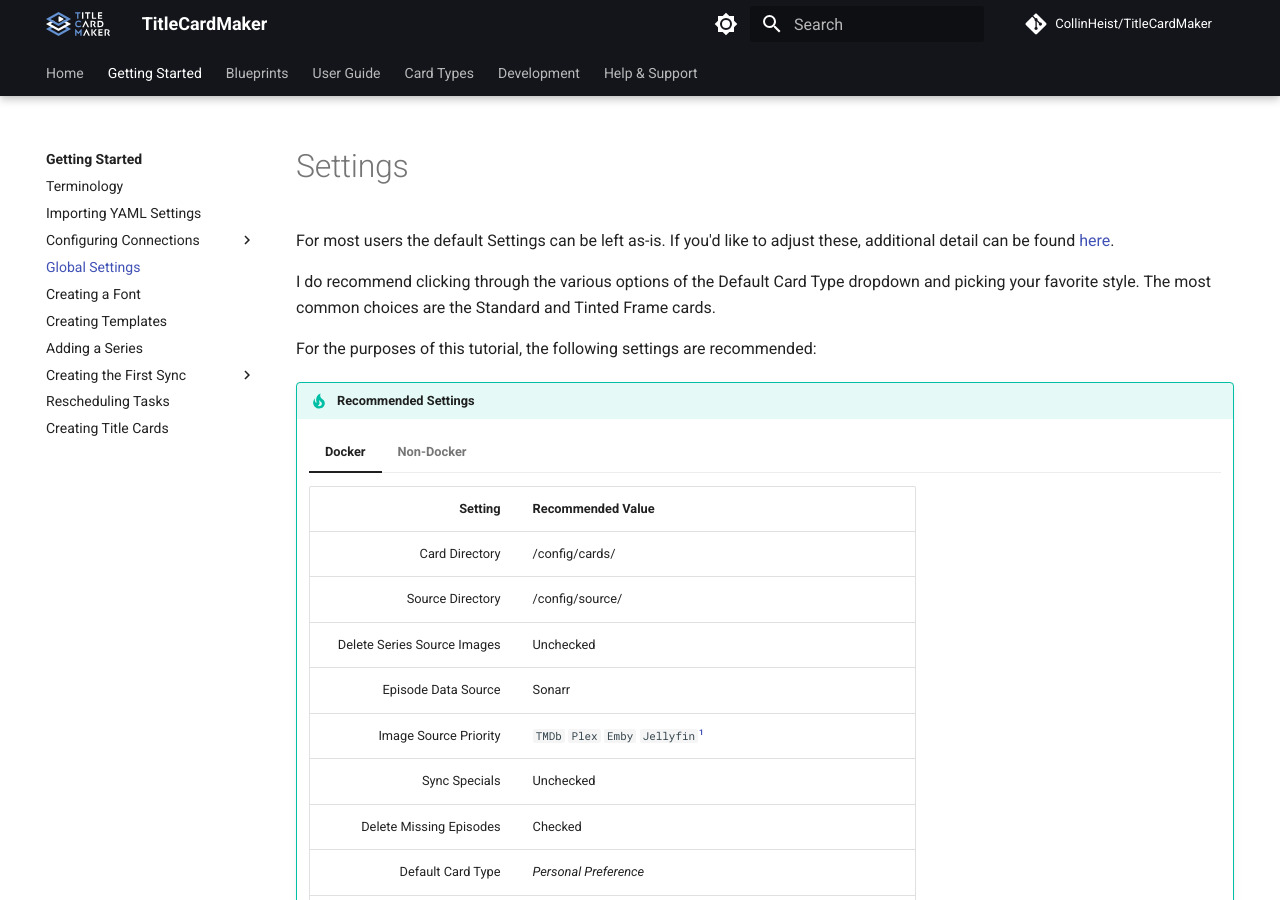
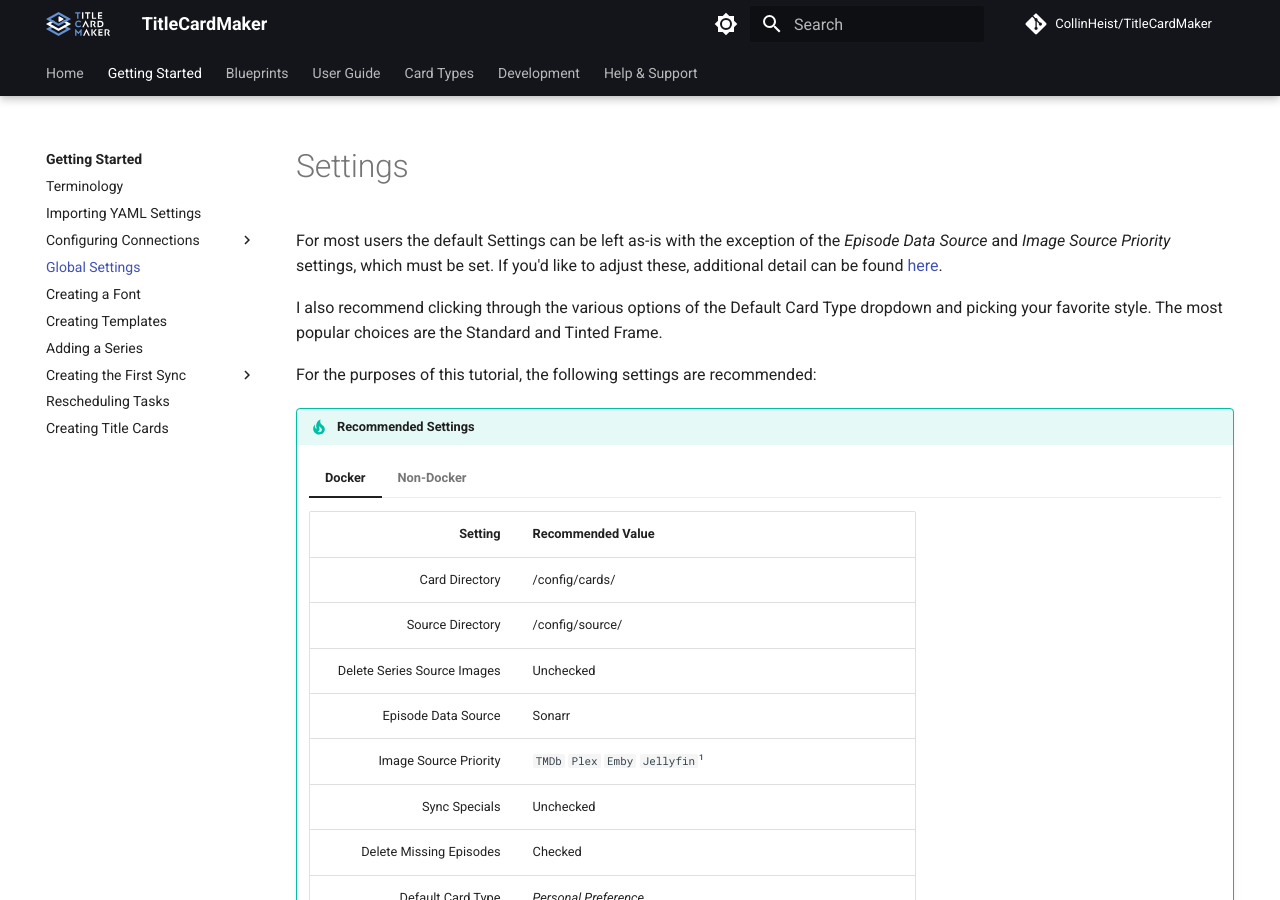
Before and after one commit to CollinHeist/TitleCardMaker, an MkDocs documentation site: the page built from docs/getting_started/settings.md, in a window 1280 px wide and 900 px high. Built offline with MkDocs 1.6.1 and Material for MkDocs 9.7.7, drawn with Linux system fonts in a browser that asks for light colours; comment, search, counter and statistics services are not loaded.

Commit message:
[111] Minor doc updates

```diff
--- a/docs/getting_started/settings.md
+++ b/docs/getting_started/settings.md
@@ -8,12 +8,14 @@
 ---
 
 # Settings
-For most users the default Settings can be left as-is. If you'd like to adjust
-these, additional detail can be found [here](../user_guide/settings.md).
+For most users the default Settings can be left as-is with the exception of the
+_Episode Data Source_ and _Image Source Priority_ settings, which must be set.
+If you'd like to adjust these, additional detail can be found
+[here](../user_guide/settings.md).
 
-I do recommend clicking through the various options of the Default Card Type
-dropdown and picking your favorite style. The most common choices are the
-Standard and Tinted Frame cards.
+I also recommend clicking through the various options of the Default Card Type
+dropdown and picking your favorite style. The most popular choices are the
+Standard and Tinted Frame.
 
 For the purposes of this tutorial, the following settings are recommended:
 
```
Also changed, not shown: docs/getting_started/connections/sonarr.md (+2 -2 lines), docs/getting_started/import_settings.md (+6 -0 lines), 1 other file.
